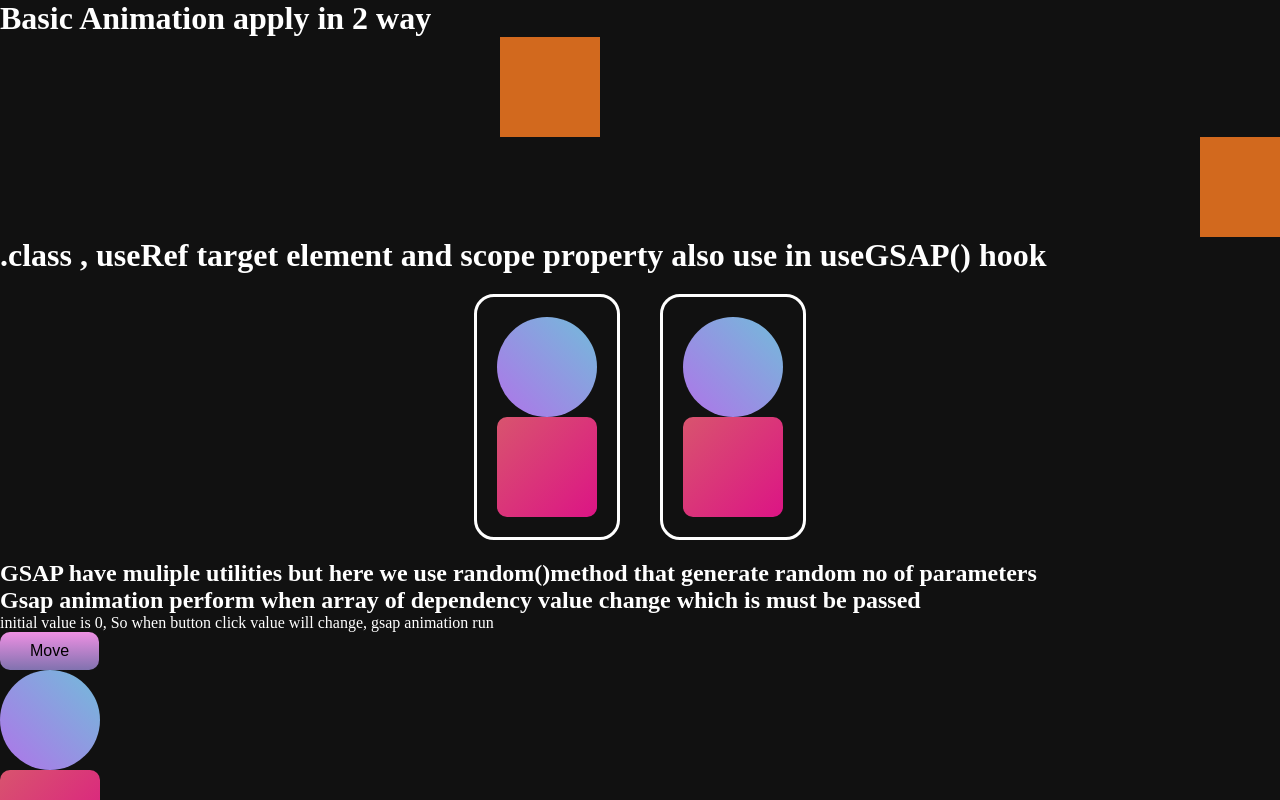
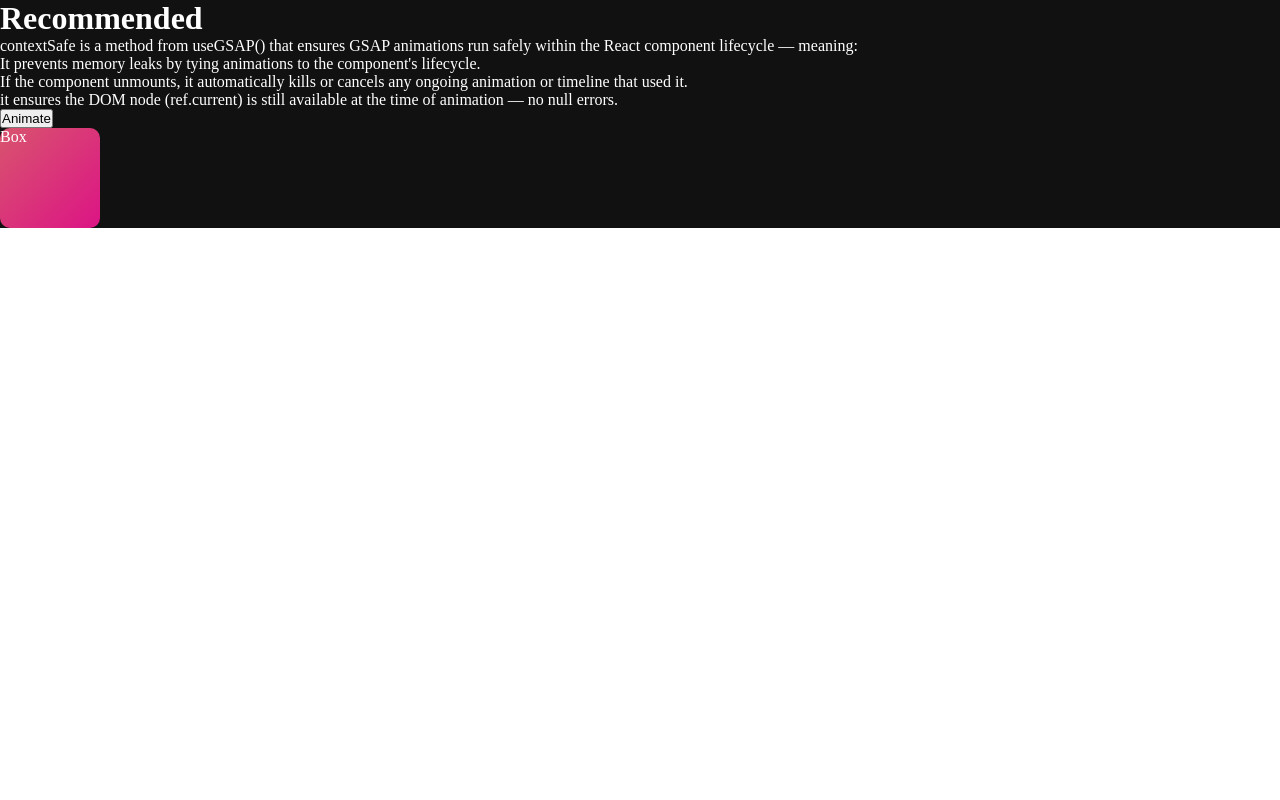
Before and after one commit to Rajsingh704596/gsap-animation, a React (Vite) app in the folder 9.GSAP+ReactJs/: page / in a window 1280 px wide. Built offline with nearby package versions, Linux system fonts and the light colour scheme.

Commit message:
#9.3 contextSafe property from useGSAP() hook that kill the animation so memory not leak in react: Use contextSafe() when running GSAP animations inside event handlers or anytime animations might run after the component unmounts (like onClick, with refs, delays, or repeats)

```diff
--- a/9.GSAP+ReactJs/src/App.jsx
+++ b/9.GSAP+ReactJs/src/App.jsx
@@ -1,13 +1,15 @@
 import Basics1 from "./Components/Basics1";
 import Basics2 from "./Components/Basics2";
 import Basics3 from "./Components/Basics3";
+import Recommended from "./Components/Recommended";
 
 const App = () => {
   return (
     <main>
-      <Basics1 />
+      {/* <Basics1 />
       <Basics2 />
-      <Basics3 />
+      <Basics3 /> */}
+      <Recommended />
     </main>
   );
 };
--- /dev/null
+++ b/9.GSAP+ReactJs/src/Components/Recommended.jsx
@@ -0,0 +1,67 @@
+//!  contextSafe - ensures the animation runs safely within React's lifecycle
+//# It automatically cleans up (kills) the animation if the component unmounts,
+//# preventing memory leaks or DOM errors.
+
+import { useGSAP } from "@gsap/react";
+import gsap from "gsap";
+import { useRef } from "react";
+
+const Recommended = () => {
+  const boxRef = useRef();
+  const rotationRef = useRef(0); // track rotation value
+
+  const { contextSafe } = useGSAP();
+
+  //^ Use contextSafe when using ref + event handler to avoid memory leaks
+  const rotateBox = contextSafe(() => {
+    rotationRef.current += 360;
+    gsap.to(boxRef.current, {
+      rotate: rotationRef.current,
+      duration: 1,
+      ease: "power2.inOut",
+    });
+  });
+
+  return (
+    <div>
+      <h1>Recommended</h1>
+      <p>
+        contextSafe is a method from useGSAP() that ensures GSAP animations run
+        safely within the React component lifecycle — meaning:
+      </p>
+      <ol>
+        <li>
+          It prevents memory leaks by tying animations to the component's
+          lifecycle.
+        </li>
+
+        <li>
+          If the component unmounts, it automatically kills or cancels any
+          ongoing animation or timeline that used it.
+        </li>
+        <li>
+          it ensures the DOM node (ref.current) is still available at the time
+          of animation — no null errors.
+        </li>
+      </ol>
+      <button onClick={rotateBox}>Animate</button>
+      <div ref={boxRef} className="box">
+        Box
+      </div>
+    </div>
+  );
+};
+
+export default Recommended;
+
+//$ ✅ When to use contextSafe()
+// - Animation is inside event handler (e.g. onClick, onHover)
+// - You're using ref.current in animation
+// - Animation may run after component unmount (e.g. delay, repeat)
+// - You want automatic cleanup for safety
+
+//$ ❌ When NOT to use contextSafe()
+// - You're using useGSAP(() => { ... }) — already managed internally
+// - Animation runs only once at mount (no user interaction)
+// - You're not using refs (e.g. animating via class name or selector)
+// - There's no async or delayed animation
```
